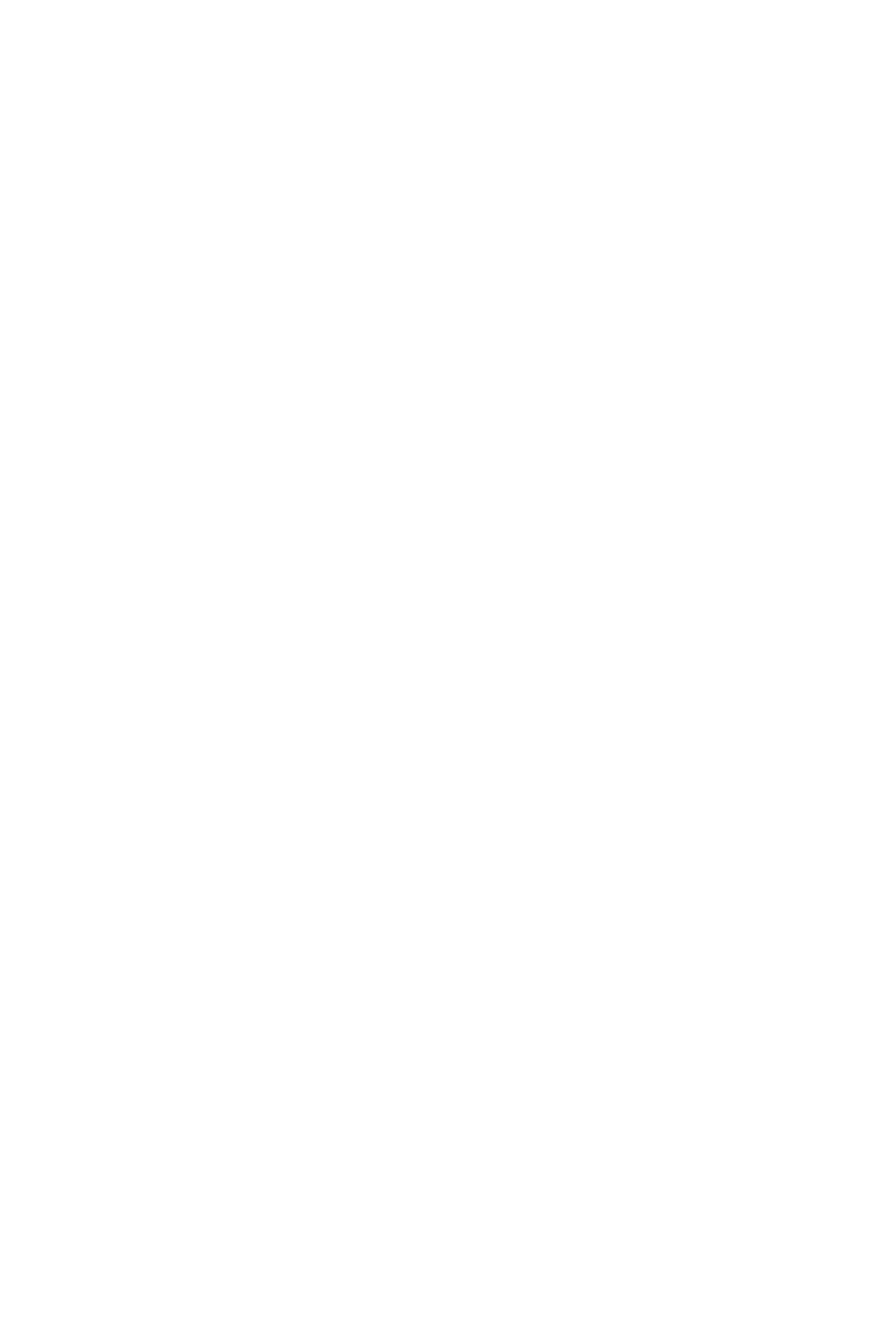
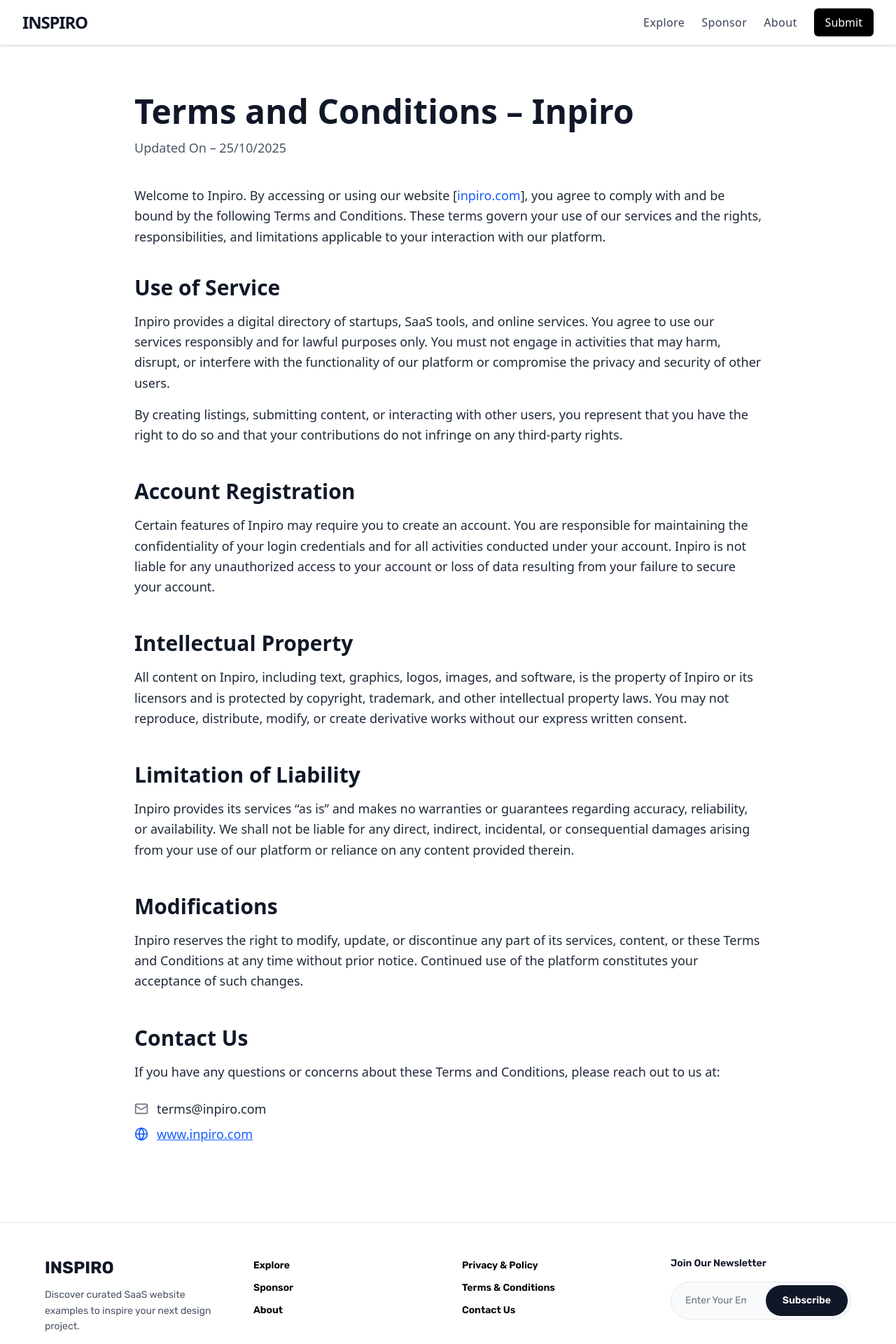
Before and after one commit to s-afrid/Website-Directory, a React (Vite) app in the folder client/: page /termsandconditions in a window 1280 px wide. Before the commit this address had no page. Shown: the top 1920 px of the page at 70% size. Before the commit the page ends 800 px from the top, so only its background shows below. Built offline with nearby package versions, Linux system fonts and the light colour scheme; grey boxes are pictures that could not be loaded.

Commit message:
terms and condition page is added

```diff
--- a/client/src/App.jsx
+++ b/client/src/App.jsx
@@ -6,7 +6,8 @@ import Home from "./pages/Home";
 import About from "./pages/About";
 import Contact from "./pages/Contact";
 import Explore from "./pages/Explore";
-import PrivacyAndTerms from "./pages/PrivacyAndTerms";
+import PrivacyAndPolicy from "./pages/PrivacyAndPolicy";
+import TermsAndConditions from "./pages/TermsAndConditions.jsx";
 import Details from "./pages/Details";
 
 import { SelectedCompanyProvider } from "./context/SelectedCompanyContext.jsx";
@@ -26,7 +27,8 @@ export default function App() {
           <Route path="about" element={<About />} />
           <Route path="contact" element={<Contact />} />
           <Route path="explore" element={<Explore />} />
-          <Route path="privacyandterm" element={<PrivacyAndTerms />} />
+          <Route path="privacyandpolicy" element={<PrivacyAndPolicy />} />
+          <Route path="termsandconditions" element={<TermsAndConditions />} />
           <Route path="details/:id" element={<Details />} />
         </Route>
       </Routes>
--- a/client/src/components/Footer.jsx
+++ b/client/src/components/Footer.jsx
@@ -100,13 +100,19 @@ export default function Footer() {
 
             {/* 🔹 Policy Links */}
             <div>
-              <h3 className="text-sm font-semibold text-gray-900 mb-4">
-                Privacy & Policy
-              </h3>
+
               <ul className="space-y-2">
                 <li>
                   <Link
-                    to="/privacyandterm"
+                    to="/privacyandpolicy"
+                    className="font-semibold text-sm hover:text-gray-900 transition"
+                  >
+                    Privacy & Policy
+                  </Link>
+                </li>
+                <li>
+                  <Link
+                    to="/termsandconditions"
                     className="font-semibold text-sm hover:text-gray-900 transition"
                   >
                     Terms & Conditions
--- a/client/src/pages/PrivacyAndTerms.jsx
+++ b/client/src/pages/PrivacyAndPolicy.jsx
@@ -2,7 +2,7 @@ import React from 'react'
 import Navbar from '../components/Navbar'
 import Footer from '../components/Footer'
 import PrivacyPolicy from '../components/PrivacyPolicy'
-const PrivacyAndTerms = () => {
+const PrivacyAndPolicy = () => {
   return (
     <div>
 
@@ -12,4 +12,4 @@ const PrivacyAndTerms = () => {
   )
 }
 
-export default PrivacyAndTerms
+export default PrivacyAndPolicy
--- /dev/null
+++ b/client/src/pages/TermsAndConditions.jsx
@@ -0,0 +1,103 @@
+import React from 'react';
+import { Mail, Globe } from 'lucide-react';
+
+const TermsAndConditions = () => {
+  return (
+    <div className="w-full py-16 px-4 sm:px-8 lg:px-12 bg-white font-sans">
+      <div className="max-w-4xl mx-auto">
+
+        {/* Header */}
+        <header className="mb-10">
+          <h1 className="text-4xl sm:text-5xl font-extrabold text-gray-900 mb-2 leading-tight">
+            Terms and Conditions – Inpiro
+          </h1>
+          <p className="text-lg text-gray-600">
+            Updated On – 25/10/2025
+          </p>
+        </header>
+
+        {/* Introduction */}
+        <section className="mb-10 text-lg text-gray-800 leading-relaxed">
+          <p>
+            Welcome to Inpiro. By accessing or using our website [<a href="https://inpiro.com" className="text-blue-600 hover:underline">inpiro.com</a>], you agree to comply with and be bound by the following Terms and Conditions. These terms govern your use of our services and the rights, responsibilities, and limitations applicable to your interaction with our platform.
+          </p>
+        </section>
+
+        {/* Use of Service */}
+        <section className="mb-12">
+          <h2 className="text-3xl font-bold text-gray-900 mb-4">Use of Service</h2>
+          <div className="text-lg text-gray-800 leading-relaxed space-y-4">
+            <p>
+              Inpiro provides a digital directory of startups, SaaS tools, and online services. You agree to use our services responsibly and for lawful purposes only. You must not engage in activities that may harm, disrupt, or interfere with the functionality of our platform or compromise the privacy and security of other users.
+            </p>
+            <p>
+              By creating listings, submitting content, or interacting with other users, you represent that you have the right to do so and that your contributions do not infringe on any third-party rights.
+            </p>
+          </div>
+        </section>
+
+        {/* Account Registration */}
+        <section className="mb-12">
+          <h2 className="text-3xl font-bold text-gray-900 mb-4">Account Registration</h2>
+          <div className="text-lg text-gray-800 leading-relaxed space-y-4">
+            <p>
+              Certain features of Inpiro may require you to create an account. You are responsible for maintaining the confidentiality of your login credentials and for all activities conducted under your account. Inpiro is not liable for any unauthorized access to your account or loss of data resulting from your failure to secure your account.
+            </p>
+          </div>
+        </section>
+
+        {/* Intellectual Property */}
+        <section className="mb-12">
+          <h2 className="text-3xl font-bold text-gray-900 mb-4">Intellectual Property</h2>
+          <div className="text-lg text-gray-800 leading-relaxed space-y-4">
+            <p>
+              All content on Inpiro, including text, graphics, logos, images, and software, is the property of Inpiro or its licensors and is protected by copyright, trademark, and other intellectual property laws. You may not reproduce, distribute, modify, or create derivative works without our express written consent.
+            </p>
+          </div>
+        </section>
+
+        {/* Limitation of Liability */}
+        <section className="mb-12">
+          <h2 className="text-3xl font-bold text-gray-900 mb-4">Limitation of Liability</h2>
+          <div className="text-lg text-gray-800 leading-relaxed space-y-4">
+            <p>
+              Inpiro provides its services “as is” and makes no warranties or guarantees regarding accuracy, reliability, or availability. We shall not be liable for any direct, indirect, incidental, or consequential damages arising from your use of our platform or reliance on any content provided therein.
+            </p>
+          </div>
+        </section>
+
+        {/* Modifications */}
+        <section className="mb-12">
+          <h2 className="text-3xl font-bold text-gray-900 mb-4">Modifications</h2>
+          <div className="text-lg text-gray-800 leading-relaxed space-y-4">
+            <p>
+              Inpiro reserves the right to modify, update, or discontinue any part of its services, content, or these Terms and Conditions at any time without prior notice. Continued use of the platform constitutes your acceptance of such changes.
+            </p>
+          </div>
+        </section>
+
+        {/* Contact Us */}
+        <section className="mb-12">
+          <h2 className="text-3xl font-bold text-gray-900 mb-4">Contact Us</h2>
+          <div className="text-lg text-gray-800 leading-relaxed space-y-6">
+            <p>If you have any questions or concerns about these Terms and Conditions, please reach out to us at:</p>
+            <ul className="list-none p-0 space-y-2 text-lg font-medium">
+              <li className="flex items-center text-gray-800">
+                <Mail className="w-5 h-5 mr-3 text-gray-500" />
+                <span>terms@inpiro.com</span>
+              </li>
+              <li className="flex items-center text-blue-600 hover:text-blue-700">
+                <Globe className="w-5 h-5 mr-3" />
+                <a href="https://www.inpiro.com" target="_blank" rel="noopener noreferrer" className="underline">
+                  www.inpiro.com
+                </a>
+              </li>
+            </ul>
+          </div>
+        </section>
+      </div>
+    </div>
+  );
+};
+
+export default TermsAndConditions;
```
